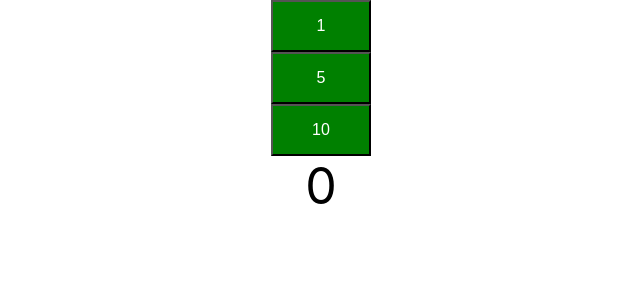
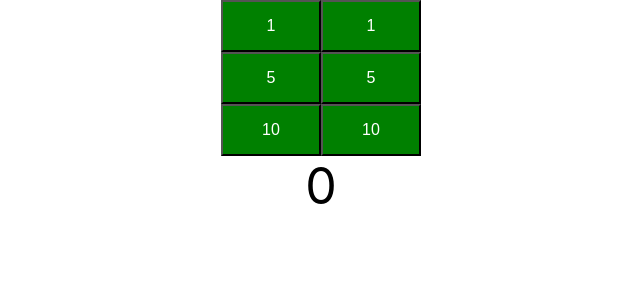
Before and after one commit to yadnyesh/todo-app, a React (Create React App) app: page / in a window 1280 px wide. Shown: the top 300 px of the page, without its empty margins (319-959 px from the left). Built offline with nearby package versions, Linux system fonts and the light colour scheme.

Commit message:
Implemented Decremented Method

```diff
--- a/src/components/counter/Counter.jsx
+++ b/src/components/counter/Counter.jsx
@@ -11,24 +11,34 @@ class Counter extends Component {
             counter: 0
         }
         this.increment = this.increment.bind(this)
+        this.decrement = this.decrement.bind(this)
     }
 
     render() {
         return (
           <div className="Counter">
-            <CounterButton by={1} incrementMethod={this.increment}/>
-            <CounterButton by={5} incrementMethod={this.increment}/>
-            <CounterButton by={10} incrementMethod={this.increment}/>
+            <CounterButton by={1} incrementMethod={this.increment} decrementMethod={this.decrement}/>
+            <CounterButton by={5} incrementMethod={this.increment} decrementMethod={this.decrement}/>
+            <CounterButton by={10} incrementMethod={this.increment} decrementMethod={this.decrement}/>
             <span className="count">{this.state.counter}</span>
           </div>
         );
       }
 
-      increment(by) {
-          console.log("Increment from child by: " + by)
+    increment(by) {
+        console.log("Increment from child by: " + by)
         this.setState(
             (prevState) => {
             return {counter: prevState.counter + by}
+            }
+        );
+    }
+
+    decrement(by) {
+        console.log("Increment from child by: " + by)
+        this.setState(
+            (prevState) => {
+            return {counter: prevState.counter - by}
             }
         );
     }
@@ -43,12 +53,14 @@ class CounterButton extends Component {
             counter: 0
         }
         this.increment = this.increment.bind(this)
+        this.decrement = this.decrement.bind(this)
     }
 
     render() {
         return (
         <div className="counters">
-            <button onClick={this.increment}>{this.props.by}</button><br></br>
+            <button onClick={this.increment}>{this.props.by}</button>
+            <button onClick={this.decrement}>{this.props.by}</button>
         </div>
         );
     }
@@ -58,6 +70,13 @@ class CounterButton extends Component {
             counter: this.state.counter + this.props.by
         });
         this.props.incrementMethod(this.props.by);
+    }
+
+    decrement() {
+        this.setState({
+            counter: this.state.counter - this.props.by
+        });
+        this.props.decrementMethod(this.props.by);
     }
 
   }
```
